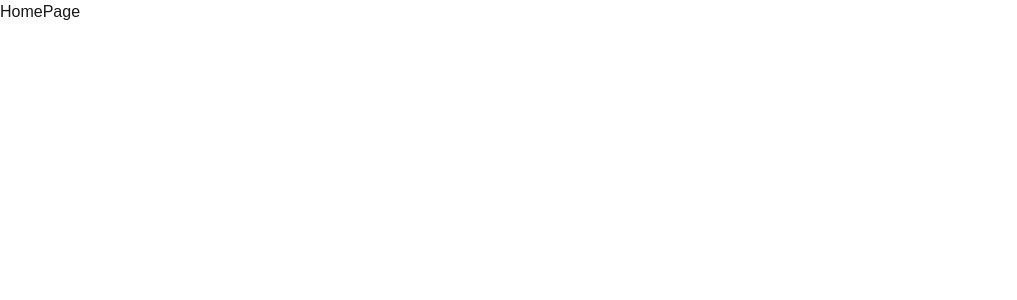
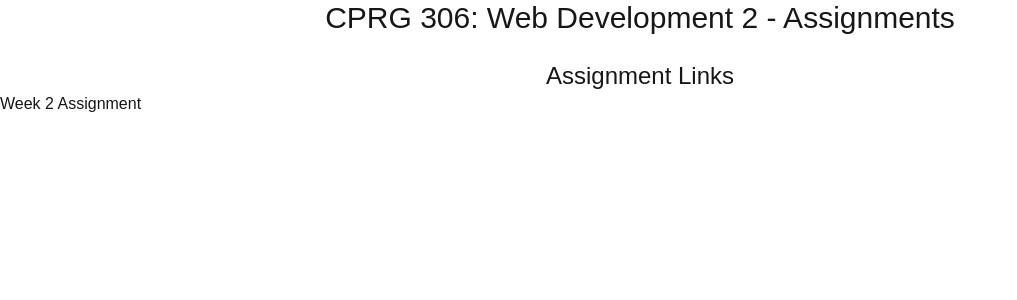
Before and after one commit to RhailynJane/cprg306-assignments, a Next.js app: page / in a window 1280 px wide. Shown: the top 300 px of the page, without its empty margins (0-1017 px from the left). Built offline with nearby package versions, Linux system fonts and the light colour scheme.

Commit message:
Added Component and Update Week-2 Page
Added component and finalize the week-2 page.

```diff
--- a/app/page.js
+++ b/app/page.js
@@ -1,5 +1,22 @@
 import Image from "next/image";
+import Link from "next/link";
 
 export default function Home() {
-  return <h1>HomePage</h1>;
+  return (
+    <main>
+      <h1 className="text-3xl text-center">
+        CPRG 306: Web Development 2 - Assignments
+      </h1>
+
+      <br />
+      <h2 className="text-center text-2xl">Assignment Links</h2>
+      <ul>
+        <li>
+          <Link href="./week-2/" className="hover:text-cyan-600">
+            Week 2 Assignment
+          </Link>
+        </li>
+      </ul>
+    </main>
+  );
 }
--- /dev/null
+++ b/app/week-2/_student-info.js
@@ -0,0 +1,12 @@
+import Link from "next/link";
+
+export default function StudentInfo() {
+  return (
+    <div>
+      <h2>Rhailyn Jane Cona</h2>
+      <Link href="https://github.com/RhailynJane/cprg306-assignments/">
+        Github Repository Link
+      </Link>
+    </div>
+  );
+}
--- a/app/week-2/page.js
+++ b/app/week-2/page.js
@@ -1,7 +1,17 @@
+import Link from "next/link";
+import StudentInfo from "./_student-info";
+
 export default function Page() {
   return (
     <main>
+      <Link href="./" className="text-cyan-700">
+        Home
+      </Link>
+      <br />
+      <br />
+
       <h1>Shopping List</h1>
+      <StudentInfo />
     </main>
   );
 }
```
